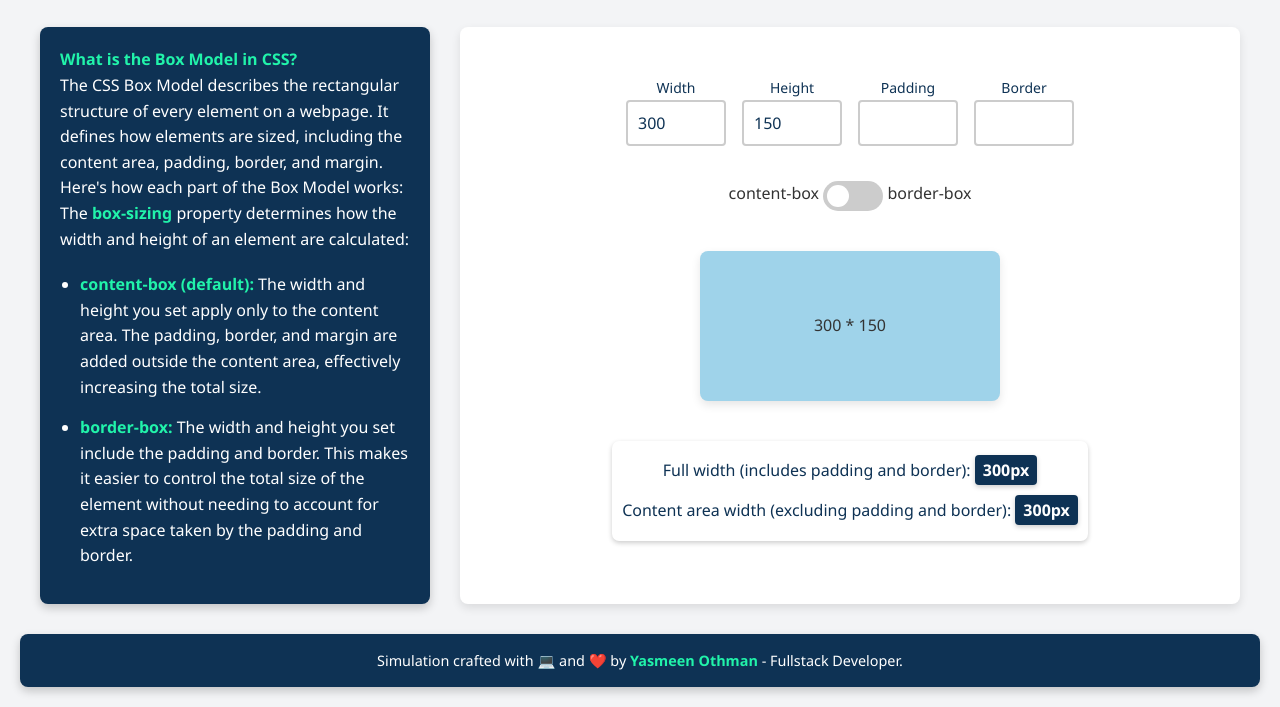
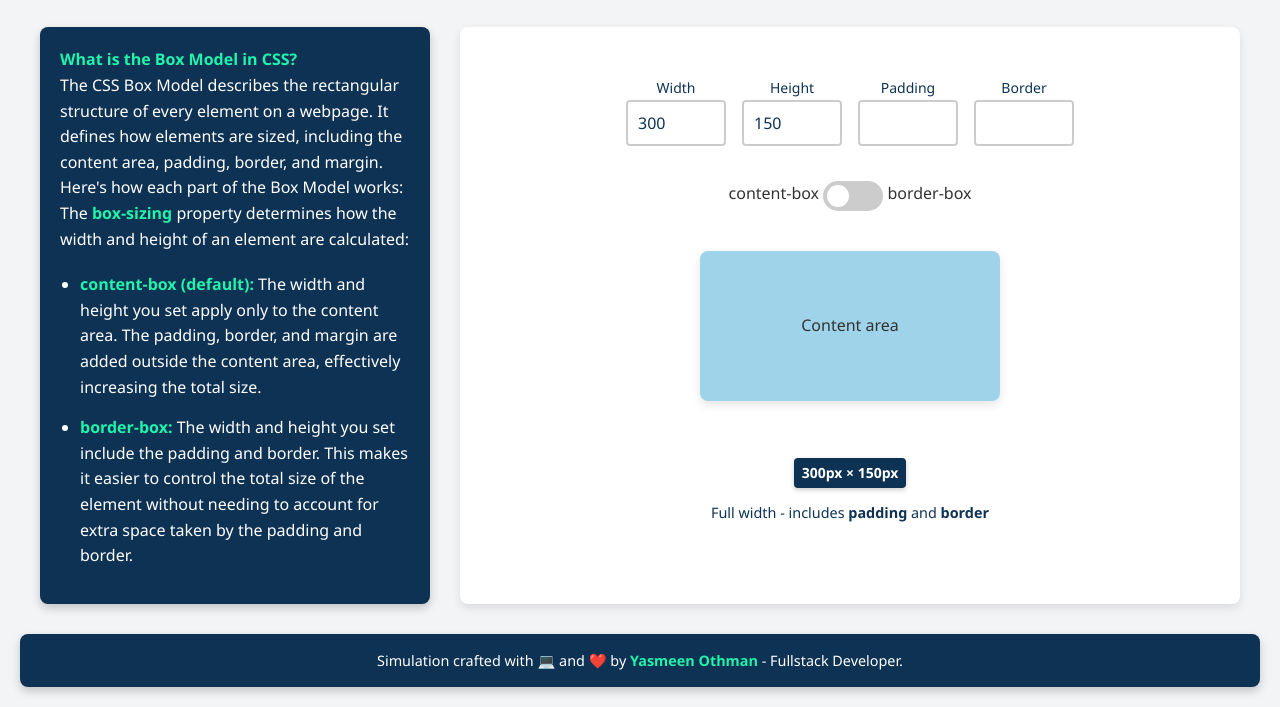
Before and after one commit to YasmeenOthman/Box-Modeling, a website built with webpack: page dist/index.html in a window 1280 px wide. Shown: the part 150-857 px from the top of the page. Built offline with nearby package versions, Linux system fonts and the light colour scheme.

Commit message:
add dimension badge

```diff
--- a/script.js
+++ b/script.js
@@ -1,10 +1,10 @@
 let box = document.getElementById("box");
+const dimensionBadge = document.getElementById("dimension-badge");
 let widthInput = document.getElementById("width");
 let heightInput = document.getElementById("height");
 let paddingInput = document.getElementById("padding");
 let borderInput = document.getElementById("border");
 let switchBoxSizing = document.querySelector(".switch input");
-let contentBoxSizeDisplay = document.getElementById("content-box-size");
 let borderBoxSizeDisplay = document.getElementById("border-box-size");
 
 let widthValue = null;
@@ -41,42 +41,35 @@ function calculateContentHeight() {
     : totalHeight - (paddingTop + paddingBottom + borderTop + borderBottom);
 }
 
+// Function to update badge position dynamically based on border value
+function updateBadgePosition() {
+  const badgeOffset = 50; // Base offset value
+  const computedStyles = window.getComputedStyle(box);
+  const borderBottomWidth = parseFloat(computedStyles.borderBottomWidth) || 0;
+
+  // Calculate the bottom position of the badge
+  const newBottomPosition = -1 * (badgeOffset + borderBottomWidth);
+  dimensionBadge.style.bottom = `${newBottomPosition}px`;
+}
+
 // Update dimensions display
 function updateDimensions(newWidthValue, newHeightValue) {
   if (boxSizingValue === "content-box") {
-    contentBoxSizeDisplay.innerText = `${newWidthValue}px`;
+    // contentBoxSizeDisplay.innerText = `${newWidthValue}px × ${newHeightValue}px`;
+
     borderBoxSizeDisplay.innerText = `${
       newWidthValue + paddingValue * 2 + borderValue * 2
-    }px`;
+    }px × ${newHeightValue + paddingValue * 2 + borderValue * 2}px`;
+
+    dimensionBadge.innerText = `${newWidthValue}px × ${newHeightValue}px`;
   } else {
-    contentBoxSizeDisplay.innerText = `${
+    borderBoxSizeDisplay.innerText = `${newWidthValue}px × ${newHeightValue}px`;
+    // Update the inner HTML of the box to show current dimensions
+    dimensionBadge.innerText = `${
       newWidthValue - paddingValue * 2 - borderValue * 2
-    }px`;
-    borderBoxSizeDisplay.innerText = `${newWidthValue}px`;
+    }px × ${newHeightValue - paddingValue * 2 - borderValue * 2}px`;
   }
-
-  // Update the inner HTML of the box to show current dimensions
-  box.innerHTML = `${newWidthValue} * ${newHeightValue}`;
-}
-
-// Initialize function
-function initialize() {
-  widthValue = calculateContentWidth();
-  heightValue = calculateContentHeight();
-
-  // Set the initial values in the input fields
-  widthInput.value = widthValue;
-  heightInput.value = heightValue;
-
-  // Set initial styles for the box
-  box.style.width = `${widthValue}px`;
-  box.style.height = `${heightValue}px`;
-  box.style.padding = `${paddingValue}px`;
-  box.style.border = `${borderValue}px solid #333`;
-  box.style.boxSizing = boxSizingValue;
-
-  // Update dimensions display
-  updateDimensions(widthValue, heightValue);
+  box.appendChild(dimensionBadge); // Ensure badge remains inside the box
 }
 
 // Set box width
@@ -138,7 +131,7 @@ function setPadding(e) {
   updateDimensions(widthValue, heightValue);
 }
 
-// Set border value
+// set box border
 function setBorder(e) {
   let newBorder = parseFloat(e.target.value);
   if (!newBorder) {
@@ -159,6 +152,7 @@ function setBorder(e) {
   borderValue = newBorder;
   box.style.border = `${borderValue}px solid #333`;
   updateDimensions(widthValue, heightValue);
+  updateBadgePosition(); // Update badge position
 }
 
 // Toggle box-sizing
@@ -168,11 +162,32 @@ function toggleBoxSizing(e) {
   updateDimensions(widthValue, heightValue);
 }
 
+// Initialize function
+function initialize() {
+  widthValue = calculateContentWidth();
+  heightValue = calculateContentHeight();
+
+  // Set the initial values in the input fields
+  widthInput.value = widthValue;
+  heightInput.value = heightValue;
+
+  // Set initial styles for the box
+  box.style.width = `${widthValue}px`;
+  box.style.height = `${heightValue}px`;
+  box.style.padding = `${paddingValue}px`;
+  box.style.border = `${borderValue}px solid #333`;
+  box.style.boxSizing = boxSizingValue;
+
+  // Update dimensions display
+  updateDimensions(widthValue, heightValue);
+  updateBadgePosition();
+}
+
 // Event listeners
 widthInput.addEventListener("change", setBoxWidth);
 heightInput.addEventListener("change", setBoxHeight);
 paddingInput.addEventListener("input", setPadding);
-borderInput.addEventListener("input", setBorder);
+borderInput.addEventListener("change", setBorder);
 switchBoxSizing.addEventListener("change", toggleBoxSizing);
 
 // Initialize the page
```
Also changed, not shown: dist/index.html, dist/style.css.
